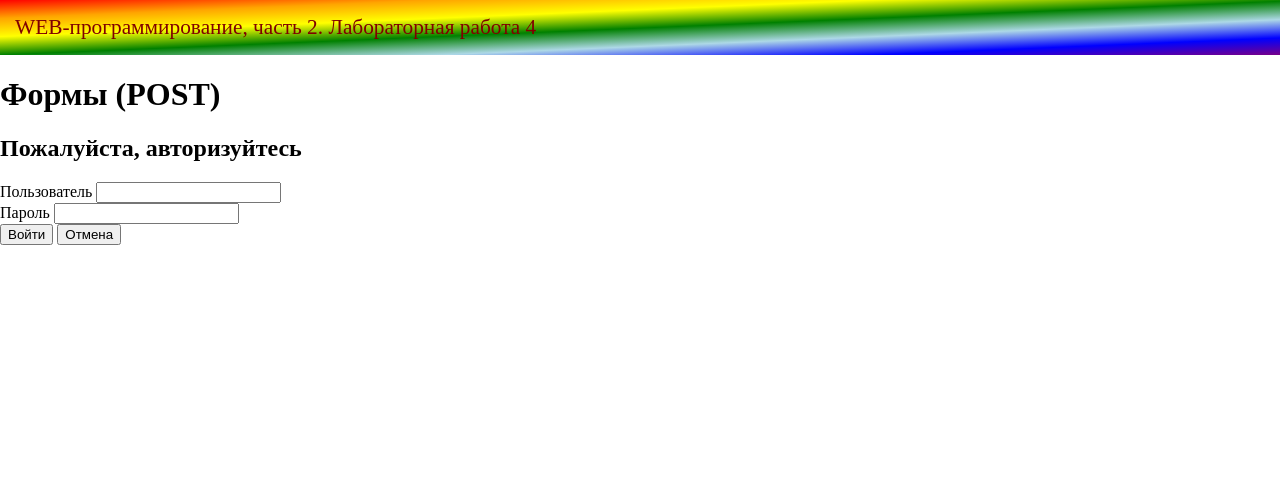
After one commit to kzhavvv/web-programming-labs-2, a Flask app: page /lab4/login in a window 1280 px wide. The commit adds this page. Shown: the top 485 px of the page. Run offline with Flask 3, Linux system fonts and the light colour scheme.

Commit message:
Авторизация

```diff
--- a/lab4.py
+++ b/lab4.py
@@ -4,3 +4,25 @@ lab4 = Blueprint('lab4',__name__)
 @lab4.route('/lab4/')
 def lab():
     return render_template('lab4.html')
+
+
+@lab4.route('/lab4/login', methods=['GET', 'POST'])
+def login():
+    if request.method == 'GET':
+        return render_template("login.html")
+
+    username = request.form.get('username')
+    password = request.form.get('password')
+    error = None
+    if not username and not password:
+        error = 'Нет логина и пароля'
+    elif not username:
+        error = 'Нет логина'
+    elif not password:
+        error = 'Нет пароля'
+    elif username == 'kzhavvv' and password == '2023':
+        return render_template("entrance.html", username=username)
+    else:
+        error = 'Неверный логин или пароль!'
+
+    return render_template("login.html", error=error, username=username, password=password)
--- a/templates/lab4.html
+++ b/templates/lab4.html
@@ -8,7 +8,7 @@
 <div>Тема лабораторной - формы (POST). Список сделанных страниц:</div>
 <ol>
     <li>
-        <a href=""></a>
+        <a href="/lab4/login">Форма авторизации</a>
     </li>
     <li>
         <a href=""></a>
--- /dev/null
+++ b/templates/login.html
@@ -0,0 +1,24 @@
+{% extends "base.html" %}
+
+{% block lab %} Лабораторная работа 4 {% endblock %}
+
+{% block main %}
+    <h1>Формы (POST)</h1>
+    <h2>Пожалуйста, авторизуйтесь</h2>
+    <form method="post">
+        <div>
+            <label for="username">Пользователь</label>
+            <input type="text" id="username" name="username" value="{{ username or '' }}">
+        </div>
+        <div>
+            <label for="password">Пароль</label>
+            <input type="password" id="password" name="password" value="{{ password or '' }}">
+        </div>
+        <span style="color: red;">{{error}}</span>
+        <div>
+            <button type="submit">Войти</button>
+            <button type="reset">Отмена</button>
+        </div>
+
+    </form>
+{% endblock %}
```
Also changed, not shown: templates/entrance.html (added, +8 -0 lines).
